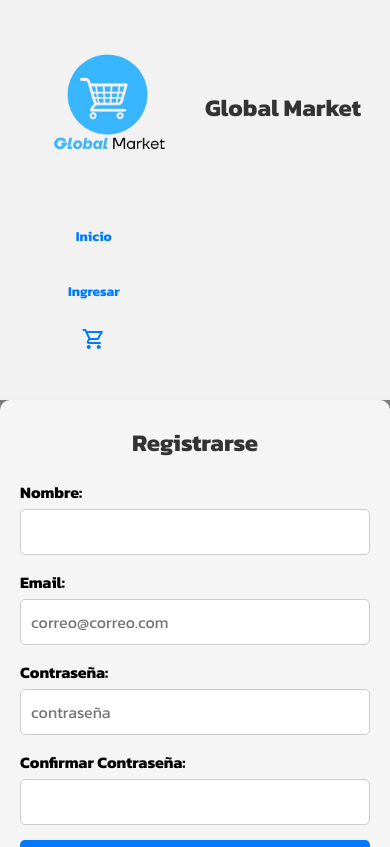
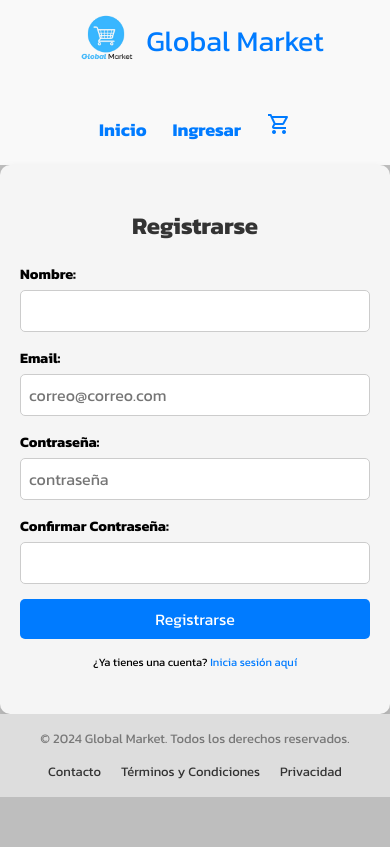
Before and after one commit to valenncalvii/Global-Market, a React (Vite) app: page /register in a window 390 px wide. Shown: the top 847 px of the page. Built offline with nearby package versions, Linux system fonts and the light colour scheme.

Commit message:
Cambios en el header, productCard, footer, login y register (.css)

```diff
--- a/src/css/Header.css
+++ b/src/css/Header.css
@@ -3,16 +3,12 @@
   margin: 0;
   box-sizing: border-box;
 }
-html, body{
-  width: 100%;
-  height: 100%;
-  background-color: #7d7d7d;
-}
+
 #root
 {
   --color-fondo:#f4f4f4;
   --font-family: "Kanit", sans-serif;
-    height: 800px;
+
 }
 .app-container{
   display: grid;
@@ -21,39 +17,50 @@
   background-color: #f8f8f8;
 }
 /*header*/
-header {
+.header-container  {
   background-color: rgba(255, 255, 255, 0.9);
   color: #333;
   width: 100%;
   text-align: center;
   display: flex;
-  justify-content: center;
   align-items: center;
-  padding: 20px;
   font-size: 1.5rem;
   font-weight: bold;
 }
 .header-container .logo {
   display: flex;
   align-items: center;
+  margin-bottom: 10px;
+  left: 0;
 }
 .header-container .logo img {
-  width: 50%;
+  width: 100%;
+  max-width: 150px;
   height: auto;
-  margin-right: 10px;
 }
 .header-container .logo h1 {
-  font-size: 24px;
-  font-weight: bold;
+  font-size: 3rem;
+  font-weight: normal;
+  color: #007bff;
+  margin: 0;
+  display: inline-block;
+  transition: transform 0.3s ease, color 0.3s ease;
 }
+
+.header-container .logo h1:hover {
+  transform: rotate(5deg);
+  color: #003082;
+}
+
 .navbar {
   display: flex;
   justify-content: flex-end;
-  justify-content: center;
   align-items: center;
   padding: 20px;
-  font-size: 1.5rem;
-  font-weight: bold;
+  top: 0;
+  right: 0;
+  left: auto;
+  width: auto;
 }
 .nav-links {
   list-style: none;
@@ -63,7 +70,7 @@
 }
 
 .nav-links li {
-  display: inline;
+  display: inline-block;
   margin-left: 20px;
 }
 
@@ -80,8 +87,8 @@
 }
 
 .nav-links li a:hover {
-  background-color: #46d0fa;
-  color: #333;
+  background-color: #ddd;
+  color: #003082;
   border-radius: 50px;
   -webkit-border-radius: 50px;
   -moz-border-radius: 50px;
@@ -101,97 +108,81 @@
   align-items: center;
   text-align: center;
 }
-.footer{
-  grid-row: 3;
-  position: absolute;
-}
 
-/*footer*/
-.footer-container {
-  background-color: var(--color-fondo);
-  padding: 20px;
-  text-align: center;
-  border-top: 1px solid #e7e7e7;
-  color: #333;
-  margin: 0;
-}
-
-.footer-container p {
-  margin: 0;
-  padding-bottom: 10px;
-  font-size: 14px;
-  color: #777;
-}
-
-.footer-container ul {
-  list-style: none;
-  padding: 0;
-  margin: 0;
-}
-
-.footer-container ul li {
-  display: inline;
-  margin: 0 15px;
-  font-size: 14px;
-  cursor: pointer;
-}
-
-.footer-container ul li:hover {
-  color: #007bff;
-  transition: color 0.3s;
-}
-
-@media screen and (max-width: 768px) {
+@media (max-width: 650px) {
   .header-container {
-    flex-direction: column;
-    align-items: flex-start;
-    padding: 20px;
-    width: 100%;
+    flex-direction: column; /* Cambia el layout a columna en pantallas pequeñas */
+    align-items: center;
   }
 
   .navbar {
-    flex-direction: column;
-    gap: 10px;
+    justify-content: center;
+    align-items: center;
+    padding: 10px;
   }
 
   .nav-links {
-    flex-direction: column;
+    width: 100%;
     align-items: center;
+    margin-top: 10px;
+  }
+
+  .nav-links li {
+    margin-left: 0;
+    margin-bottom: 10px; /* Espacio entre los enlaces */
+  }
+
+  .header-container .logo h1 {
+    font-size: 2rem; /* Ajusta el tamaño de h1 */
+  }
+
+  .header-container .logo img {
+    max-width: 100px; /* Imagen más pequeña */
+  }
+}
+
+@media (max-width: 450px) {
+  .header-container .logo h1 {
+    font-size: 1.8rem; /* Aún más pequeño */
+  }
+
+  .navbar {
+      justify-content: center;  /* Centra la navbar en pantallas pequeñas */
+      padding: 10px;
+  }
+  .nav-links {
+    justify-content: center; /* Asegura que los enlaces estén centrados en pantallas pequeñas */
+    gap: 10px;  /* Reduce el espacio entre los enlaces */
+  }
+  .nav-links li {
+    margin-left: 0;  /* Elimina el margen izquierdo */
+    margin-bottom: 10px; /* Espacio entre los enlaces en fila */
+  }
+  .nav-links li a {
+    font-size: 18px; /* Reduce el tamaño de fuente */
+    padding: 8px; /* Reduce el padding */
+  }
+
+  .header-container .logo img {
+    max-width: 80px; /* Aún más pequeña */
+  }
+}
+
+@media (max-width: 350px) {
+  html .header-container{
+
+    width: 120%;
+  }
+  .header-container .logo h1 {
+    font-size: 2rem; /* Reduce aún más el tamaño de h1 */
   }
 
   .nav-links li a {
-    font-size: 0.9rem;
-    padding: 8px;
+    font-size: 16px;
+    padding: 6px;
+  }
+
+  .header-container .logo img {
+    width: 100px;
   }
 }
-
-@media (max-width: 400px) {
-  header {
-    font-size: 1rem;
-    padding: 10px;
-  }
-
-  .nav-links li a {
-    font-size: 0.85rem;
-  }
-
-  .footer-container {
-    font-size: 0.8rem;
-  }
-}
-
-@media (max-width: 300px) {
-  header {
-    font-size: 0.9rem;
-    padding: 8px;
-  }
-
-  .nav-links li a {
-    font-size: 0.75rem;
-  }
-
-  .footer-container {
-    font-size: 0.7rem;
-    padding: 10px;
-  }
-}
--- a/src/css/Login.css
+++ b/src/css/Login.css
@@ -1,5 +1,3 @@
-
-
 .login-container {
     display: flex;
     flex-direction: column;
@@ -22,6 +20,26 @@
     flex-direction: column;
     width: 100%;
     max-width: 400px;
+  }
+  .login-container button {
+    margin: 0 5px;
+    padding: 10px 15px;
+    border: none;
+    background-color: #007bff;
+    color: white;
+    cursor: pointer;
+    border-radius: 5px;
+  }
+
+  .login-container button:disabled {
+    background-color: #ccc;
+    cursor: not-allowed;
+  }
+
+
+  .login-container button:hover {
+    background-color: #044cbe;
+
   }
 
   .form-group {
@@ -47,21 +65,6 @@
     outline: none;
   }
 
-  .login-button {
-    padding: 10px;
-    background-color: #007bff;
-    color: white;
-    border: none;
-    border-radius: 5px;
-    cursor: pointer;
-    font-size: 16px;
-    transition: background-color 0.3s;
-  }
-
-  .login-button:hover {
-    background-color: #0056b3;
-  }
-
   .register-link {
     margin-top: 15px;
   }
@@ -75,9 +78,12 @@
     text-decoration: underline;
   }
 
-
-
 .error-message {
     color: red;
     margin-top: 10px;
   }
+  @media (max-width: 350px) {
+    body .login-container {
+      width: 120%; /* por alguna razon se rompe en 350 y con esto se acomoda*/
+    }
+  }
--- a/src/css/ProductCard.css
+++ b/src/css/ProductCard.css
@@ -13,11 +13,11 @@
   align-items: flex-start;
   gap: 20px;
   padding: 20px;
+  flex-grow: 1;
 }
 
 .filter-container {
-  width: 250px;
-  max-width: 100%;
+  max-width:30%;
   height: auto;
   background-color: #f7f7f7;
   padding: 15px;
@@ -30,10 +30,11 @@
 .filter-container:hover {
   box-shadow: 0 8px 16px rgba(0, 0, 0, 0.15); /* Sombra más fuerte */
   border-bottom: 3px solid #2980b9; /
+
 }
 
 .filter-product-box{
-  width: 80%;
+  width: 100%;
   display: flex;
   flex-direction: column;
   align-items: center;
@@ -69,6 +70,7 @@
   display: grid;
   grid-template-columns: repeat(3, 1fr);
   gap: 20px;
+  min-height: auto;
   padding: 20px;
 }
 .product-card {
@@ -135,6 +137,7 @@
   justify-content: center;
   margin: 20px 0;
 }
+
 .pagination button {
   margin: 0 5px;
   padding: 10px 15px;
@@ -148,6 +151,12 @@
 .pagination button:disabled {
   background-color: #ccc;
   cursor: not-allowed;
+}
+
+
+.pagination button:hover {
+  background-color: #dddddd84;
+  color: #003082;
 }
 
 .pagination .active {
@@ -174,7 +183,9 @@
   .product-list {
     grid-template-columns: repeat(2, 1fr); /* 2 columnas en pantallas más pequeñas */
   }
-
+  .filter-container {
+    max-width:30%;
+  }
   .filter-product-box h3 {
     font-size: 14px;
   }
@@ -188,6 +199,9 @@
 @media (max-width: 400px) {
   .product-list {
     grid-template-columns: 1fr; /* 1 columna en móviles */
+  }
+  .filter-container {
+    max-width:40%;
   }
 
   .filter-product-box h3 {
@@ -208,7 +222,9 @@
   .filter-product-box h3 {
     font-size: 10px;
   }
-
+  .filter-container {
+    max-width:100%;
+  }
   .product-title {
     font-size: 12px;
   }
--- a/src/css/Register.css
+++ b/src/css/Register.css
@@ -1,5 +1,3 @@
-
-
 .register-container {
     display: flex;
     flex-direction: column;
@@ -10,6 +8,10 @@
     padding: 20px;
     box-shadow: 0 4px 10px rgba(0, 0, 0, 0.1);
     border-radius: 10px;
+    -webkit-border-radius: 10px;
+    -moz-border-radius: 10px;
+    -ms-border-radius: 10px;
+    -o-border-radius: 10px;
 }
 
 h2 {
@@ -80,3 +82,47 @@
     color: red;
     margin-top: 10px;
 }
+
+@media (max-width: 490px) {
+
+    .form-group label {
+        font-size: 0.9rem;
+    }
+
+    input, .register-button {
+        font-size: auto;
+        padding: 8px;
+    }
+    .form-group label, .login-link{
+        font-size: 0.9rem;
+        padding: auto;
+    }
+
+    .login-link {
+        font-size: 0.7rem;
+    }
+
+
+}
+
+@media (max-width: 320px) {
+
+    h2 {
+        font-size: 1rem;
+        margin-bottom: 8px;
+    }
+    .register-button {
+        padding: 6px;
+        font-size: 0.8rem;
+    }
+
+    .form-group label {
+        font-size: 1rem;
+        padding: auto;
+
+    }
+    input {
+        padding: 6px;
+        font-size: 0.8rem;
+    }
+}
--- a/src/css/footer.css
+++ b/src/css/footer.css
@@ -4,28 +4,96 @@
     margin: 0;
     display: flex;
     flex-direction: column;
+    background-color: #bebebe;
   }
 
   /* Contenedor principal que envuelve todo el contenido */
   .app-container {
     display: flex;
     flex-direction: column;
+
     min-height: 100vh; /* Esto asegura que el contenedor principal ocupe al menos el 100% de la altura */
   }
 
   /* Contenedor del main content, donde se renderizan las rutas */
-  .main-content {
+  .main-container {
     flex: 1; /* Esto hace que el main contenido ocupe el espacio restante */
     display: flex;
     flex-direction: column;
+
   }
 
   /* Estilo del Footer */
   .footer-container {
-    background-color: #2c3e50;
-    color: white;
+    background-color: #ddd;
+    color: #333;
     padding: 20px;
     text-align: center;
     width: 100%;
     margin-top: auto; /* Asegura que el footer siempre se mantenga abajo */
   }
+
+  .footer{
+    grid-row: 3;
+    position: fixed;
+    bottom: 0;
+    width: 100%;
+    background-color:#ddd;
+    color:#333;
+    padding: 10px;
+    text-align: center;
+  }
+
+.footer-container p {
+  margin: 0;
+  padding-bottom: 10px;
+  font-size: 14px;
+  color: #777;
+}
+
+.footer-container ul {
+  list-style: none;
+  padding: 0;
+  margin: 0;
+}
+
+.footer-container ul li {
+  display: inline;
+  margin: 0 15px;
+  font-size: 14px;
+  cursor: pointer;
+}
+
+.footer-container ul li:hover {
+  color: #007bff;
+  transition: color 0.3s;
+}
+@media (max-width: 480px) {
+  .footer-container {
+    padding: 15px;
+  }
+
+  .footer-container p {
+    font-size: 13px;
+  }
+
+  .footer-container ul li {
+    font-size: 13px;
+    margin: 0 10px;
+  }
+}
+@media (max-width: 350px) {
+  .footer-container {
+    padding: 10px;
+    width: 120%; /* aumente para que no se rompa en 350px*/
+  }
+
+  .footer-container p {
+    font-size: 12px;
+  }
+
+  .footer-container ul li {
+    font-size: 12px;
+    margin: 0 5px; /* Reduce el espacio entre los elementos */
+  }
+}
```
